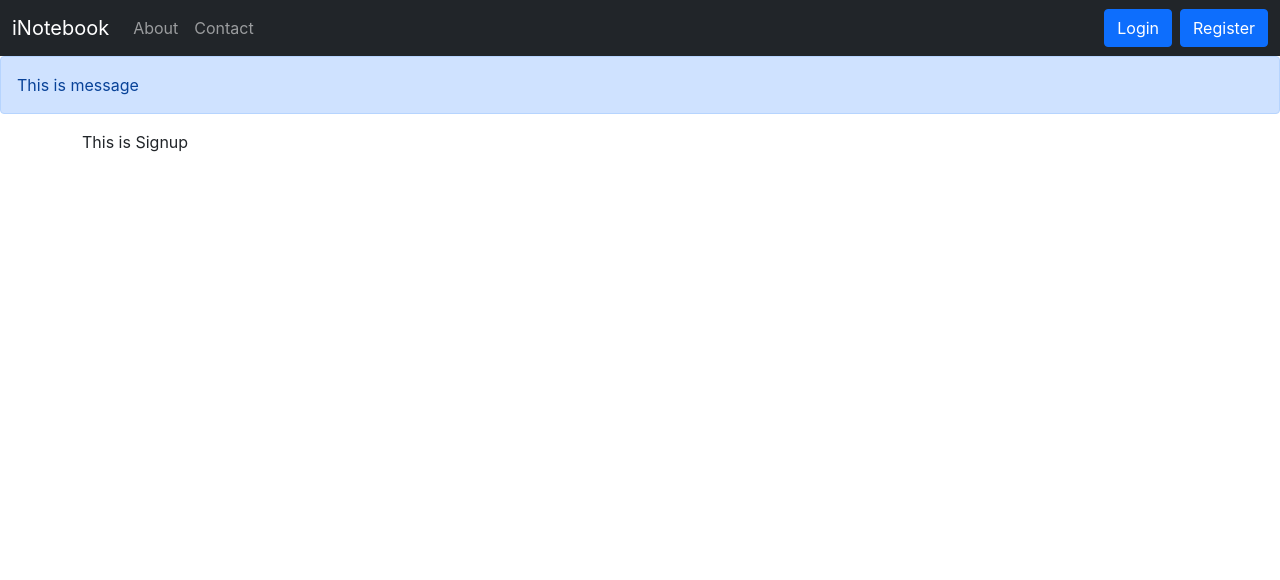
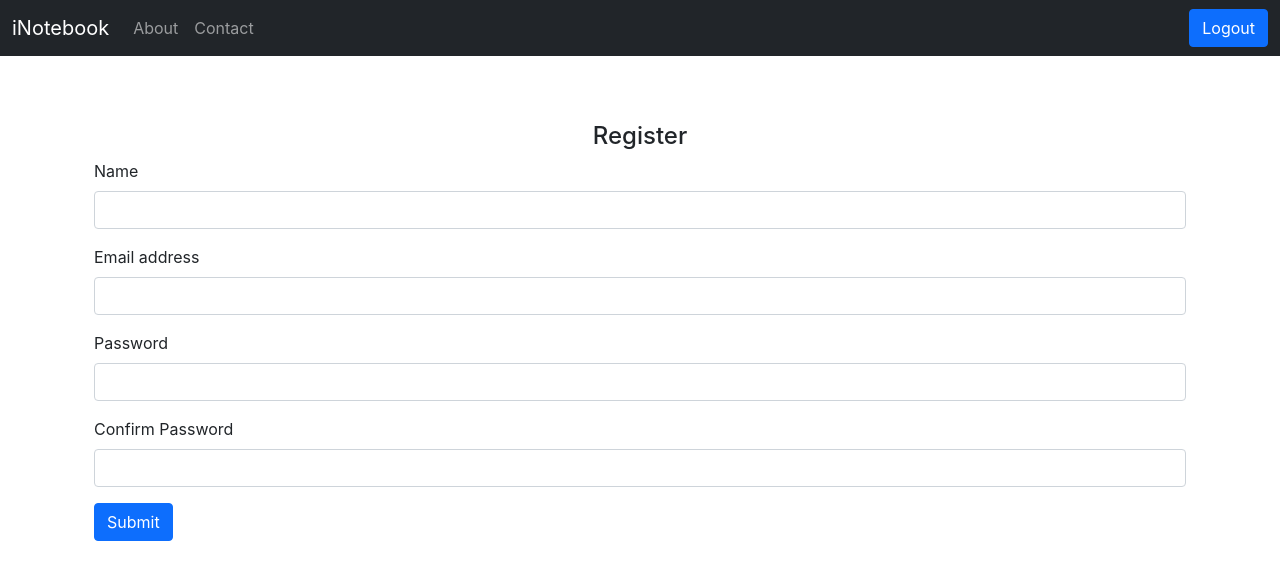
Before and after one commit to anjanisingh17/inotebook, a React (Create React App) app: page /signup in a window 1280 px wide. Shown: the top 580 px of the page. Built offline with nearby package versions, Linux system fonts and the light colour scheme; sample sign-in values are in the browser's storage.

Commit message:
latest commit

```diff
--- a/src/App.js
+++ b/src/App.js
@@ -9,27 +9,36 @@ import { BrowserRouter as Routers, Routes, Route } from 'react-router-dom';
 import Alert from './components/Alert';
 import Signup from './components/Signup';
 import Login from './components/Login';
+import { useState } from 'react';
 
 
 function App() {
+const [alert, setAlert] = useState({msg:'',type:'', display:'block'})
 
-
-
+const showAlert = (message, type)=>{
+  setAlert({
+      msg: message,
+      type: type
+  })
+  setTimeout(()=>{
+      setAlert({msg:'',type:'', display:'hidden'})
+  },5000)
+}
   return (
     <>
 
    <NoteState>
       <Routers>
         <Navbar />
-        <Alert msg="This is message" />
+        <Alert alert={alert}/>
         <div className="container">
 
         <Routes>
-            <Route  path='/' element={<Home />} ></Route>
+            <Route  path='/' element={<Home showAlert={showAlert} />} ></Route>
             <Route exact path='/about' element={<About />} ></Route>
             <Route exact path='/contact' element={<Contact /> } ></Route>
-            <Route exact path='/login' element={<Login /> } ></Route>
-            <Route exact path='/signup' element={<Signup /> } ></Route>
+            <Route exact path='/login' element={<Login showAlert={showAlert} /> } ></Route>
+            <Route exact path='/signup' element={<Signup showAlert={showAlert} /> } ></Route>
          </Routes>
          </div>
       </Routers>
--- a/src/components/AddNote.jsx
+++ b/src/components/AddNote.jsx
@@ -4,7 +4,7 @@ import noteContext from '../context/notes/NoteContext';
 
 function AddNote() {
   const context = useContext(noteContext);
-  const { notes, addNote } = context
+  const {addNote } = context
   const [note, setNote] = useState({ title: "", description: "", tag: "" })
 
   const onChange = (e) => {
--- a/src/components/Alert.jsx
+++ b/src/components/Alert.jsx
@@ -1,9 +1,15 @@
 import React from 'react'
 
 function Alert(props) {
-  return (
-        <div className="alert alert-primary" role="alert">
-            {props.msg}
+
+  const  info = props.alert;
+
+  const noneVal = info.display
+
+   return (
+
+        <div className={`alert alert-${info.type}`} style={{visibility: noneVal}} role="alert">
+            <p style={{textAlign:'center'}}>{info.msg}</p>
         </div>
 
 )
--- a/src/components/Home.jsx
+++ b/src/components/Home.jsx
@@ -1,12 +1,12 @@
 
 import Notes from "./Notes"
 
-function Home() {
-
+function Home(props) {
+  const {showAlert} = props
   return (
     <>
 
-      <Notes />
+      <Notes showAlert={showAlert} />
     </>
 
   )
--- a/src/components/Login.jsx
+++ b/src/components/Login.jsx
@@ -2,9 +2,9 @@ import React from 'react'
 import { useState } from 'react';
 import {useNavigate} from 'react-router-dom'
 
-function Login() {
+function Login(props) {
 
-  const [credentials, setCredentials] = useState({email:" ", password:" "})
+  const [credentials, setCredentials] = useState({email:"", password:""})
   let navigate  = useNavigate();
 
   const handleSubmit = async(e)=>{
@@ -24,9 +24,10 @@ function Login() {
       console.log('ok')
       localStorage.setItem('token',json.token)
       navigate('/')
+      props.showAlert("Logged in successfully","success")
     }
     else{
-      alert('Invalid credentials')
+      props.showAlert("Invalid Credentials","danger")
     }
   }
 
@@ -37,6 +38,8 @@ function Login() {
 
   return (
     <>
+    <div className='container'>
+      <h4 style={{textAlign:'center'}}>Login</h4>
       <form onSubmit={handleSubmit}>
         <div className="mb-3">
           <label htmlFor="email" className="form-label">Email address</label>
@@ -44,12 +47,12 @@ function Login() {
         </div>
         <div className="mb-3">
           <label htmlFor="password" className="form-label">Password</label>
-          <input type="text" className="form-control" name='password' id="password" onChange={onChange} value={credentials.password} />
+          <input type="password" className="form-control" name='password' id="password" onChange={onChange} value={credentials.password} />
         </div>
 
         <button type="submit" className="btn btn-primary" >Submit</button>
       </form>
-
+      </div>
     </>
   )
 }
--- a/src/components/Navbar.jsx
+++ b/src/components/Navbar.jsx
@@ -1,9 +1,16 @@
-import React, { useEffect } from 'react'
+import React from 'react'
 import {Link, useLocation} from 'react-router-dom'
+import {useNavigate} from 'react-router-dom'
+
 function Navbar() {
 
   const location = useLocation();
+  let navigate  = useNavigate();
 
+  const logoutHandle = ()=>{
+    localStorage.removeItem('token')
+    navigate('/login')
+  }
 
 
   return (
@@ -22,10 +29,11 @@ function Navbar() {
             <Link className={`nav-link ${location.path === '/contact'}? "active":""  `} to="/contact">Contact</Link>
           </li>
         </ul>
+        {!localStorage.getItem('token')?
         <form className="d-flex">
         <Link className="btn btn-primary mx-2" to='/login' role="button">Login</Link>
         <Link className="btn btn-primary " to='/signup' role="button">Register</Link>
-        </form>
+        </form>: <button className="btn btn-primary" onClick={logoutHandle} >Logout</button> }
       </div>
     </div>
   </nav>
--- a/src/components/Notes.jsx
+++ b/src/components/Notes.jsx
@@ -2,18 +2,27 @@ import React, { useContext, useEffect, useRef,useState } from 'react'
 import noteContext from '../context/notes/NoteContext';
 import AddNote from './AddNote';
 import NoteItem from './NoteItem';
+import {useNavigate} from 'react-router-dom'
+
 
 function Notes() {
   const context = useContext(noteContext);
   const { notes, getNotes, editNote } = context
   const [note, setNote] = useState({ id:"" ,etitle: "", edescription: "", etag: "" })
+  let navigate  = useNavigate();
+
 
   const ref = useRef(null);
   const refClose = useRef(null);
 
 
   useEffect(() => {
-    getNotes();
+    if(localStorage.getItem('token')){
+      getNotes();
+    }else{
+      navigate('/login')
+    }
+
     // eslint-disable-next-line
   }, [])
 
--- a/src/components/Signup.jsx
+++ b/src/components/Signup.jsx
@@ -1,8 +1,69 @@
 import React from 'react'
+import { useState } from 'react';
+import {useNavigate} from 'react-router-dom'
 
-function Signup() {
+function Signup(props) {
+
+  const [credentials, setCredentials] = useState({name:"", email:"", password:"", cpassword:""})
+  let navigate  = useNavigate();
+
+  const handleSubmit = async(e)=>{
+    e.preventDefault();
+
+    const {name, email, password} = credentials;
+
+    const response = await fetch('http://localhost:5000/api/users/user_create', {
+      method: 'POST',
+      headers: {
+        'Content-Type': 'application/json'
+      },
+      body: JSON.stringify({name, email, password})
+
+    });
+    const json  = await response.json();
+    console.log(json)
+    if(json.success){
+
+      localStorage.setItem('token',json.token)
+      navigate('/')
+      props.showAlert("Account created successfully","success")
+    }
+    else{
+      props.showAlert("User already exists with this email","danger")
+    }
+  }
+
+  let onChange = (e)=>{
+    setCredentials({...credentials, [e.target.name]: e.target.value})
+  }
+
+
   return (
-    <div>This is Signup</div>
+    <>
+      <div className='container'>
+      <h4 style={{textAlign:'center'}}>Register</h4>
+        <form onSubmit={handleSubmit}>
+          <div className="mb-3">
+            <label htmlFor="name" className="form-label">Name</label>
+            <input type="text" className="form-control" name='name' id="name" onChange={onChange} value={credentials.name} />
+          </div>
+          <div className="mb-3">
+            <label htmlFor="email" className="form-label">Email address</label>
+            <input type="email" className="form-control" name='email' id="email" onChange={onChange} value={credentials.email} />
+          </div>
+          <div className="mb-3">
+            <label htmlFor="password" className="form-label">Password</label>
+            <input type="password" className="form-control" name='password' id="password" onChange={onChange} value={credentials.password} minLength={5} required/>
+          </div>
+          <div className="mb-3">
+            <label htmlFor="cpassword" className="form-label">Confirm Password</label>
+            <input type="password" className="form-control" name='cpassword' id="cpassword" onChange={onChange} value={credentials.cpassword} minLength={5} required/>
+          </div>
+
+          <button type="submit" className="btn btn-primary" >Submit</button>
+        </form>
+      </div>
+    </>
   )
 }
 
--- a/src/context/notes/NoteState.jsx
+++ b/src/context/notes/NoteState.jsx
@@ -15,7 +15,7 @@ const getNotes = async()=>{
         method: 'GET',
         headers: {
           'Content-Type': 'application/json',
-          'auth-token': 'eyJhbGciOiJIUzI1NiIsInR5cCI6IkpXVCJ9.eyJfaWQiOiI2MzE1ZjA5OTE4NTdlOTNjMGQ1YmNlMjciLCJpYXQiOjE2NjI0NTAwNjB9.f-ksfVhrkHzHEXSWWJr4GX61AExKv97o-3W4z6YYLfk'
+          'auth-token': localStorage.getItem('token')
         }
       });
       const json  = await response.json();
@@ -36,7 +36,7 @@ const addNote = async(title, description, tag)=>{
         method: 'POST',
         headers: {
           'Content-Type': 'application/json',
-          'auth-token': 'eyJhbGciOiJIUzI1NiIsInR5cCI6IkpXVCJ9.eyJfaWQiOiI2MzE1ZjA5OTE4NTdlOTNjMGQ1YmNlMjciLCJpYXQiOjE2NjI0NTAwNjB9.f-ksfVhrkHzHEXSWWJr4GX61AExKv97o-3W4z6YYLfk'
+          'auth-token': localStorage.getItem('token')
         },
         body: JSON.stringify({title, description, tag})
       });
@@ -54,10 +54,11 @@ const deleteNote = async(id)=>{
         method: 'DELETE',
         headers: {
           'Content-Type': 'application/json',
-          'auth-token': 'eyJhbGciOiJIUzI1NiIsInR5cCI6IkpXVCJ9.eyJfaWQiOiI2MzE1ZjA5OTE4NTdlOTNjMGQ1YmNlMjciLCJpYXQiOjE2NjI0NTAwNjB9.f-ksfVhrkHzHEXSWWJr4GX61AExKv97o-3W4z6YYLfk'
+          'auth-token': localStorage.getItem('token')
         },
       });
       const json = await response.json();
+      console.log(json)
     //API CALL END
 
 
@@ -76,11 +77,12 @@ const editNote = async(id, title, description, tag)=>{
         method: 'PUT',
         headers: {
           'Content-Type': 'application/json',
-          'auth-token': 'eyJhbGciOiJIUzI1NiIsInR5cCI6IkpXVCJ9.eyJfaWQiOiI2MzE1ZjA5OTE4NTdlOTNjMGQ1YmNlMjciLCJpYXQiOjE2NjI0NTAwNjB9.f-ksfVhrkHzHEXSWWJr4GX61AExKv97o-3W4z6YYLfk'
+          'auth-token': localStorage.getItem('token')
         },
         body: JSON.stringify({title, description, tag})
       });
       const json =  await response.json();
+      console.log(json)
 
     let newNotes = JSON.parse(JSON.stringify(notes))
     //Logic to edit in client
```
Also changed, not shown: 1 other file (tests, documents, lock files or other folders).
